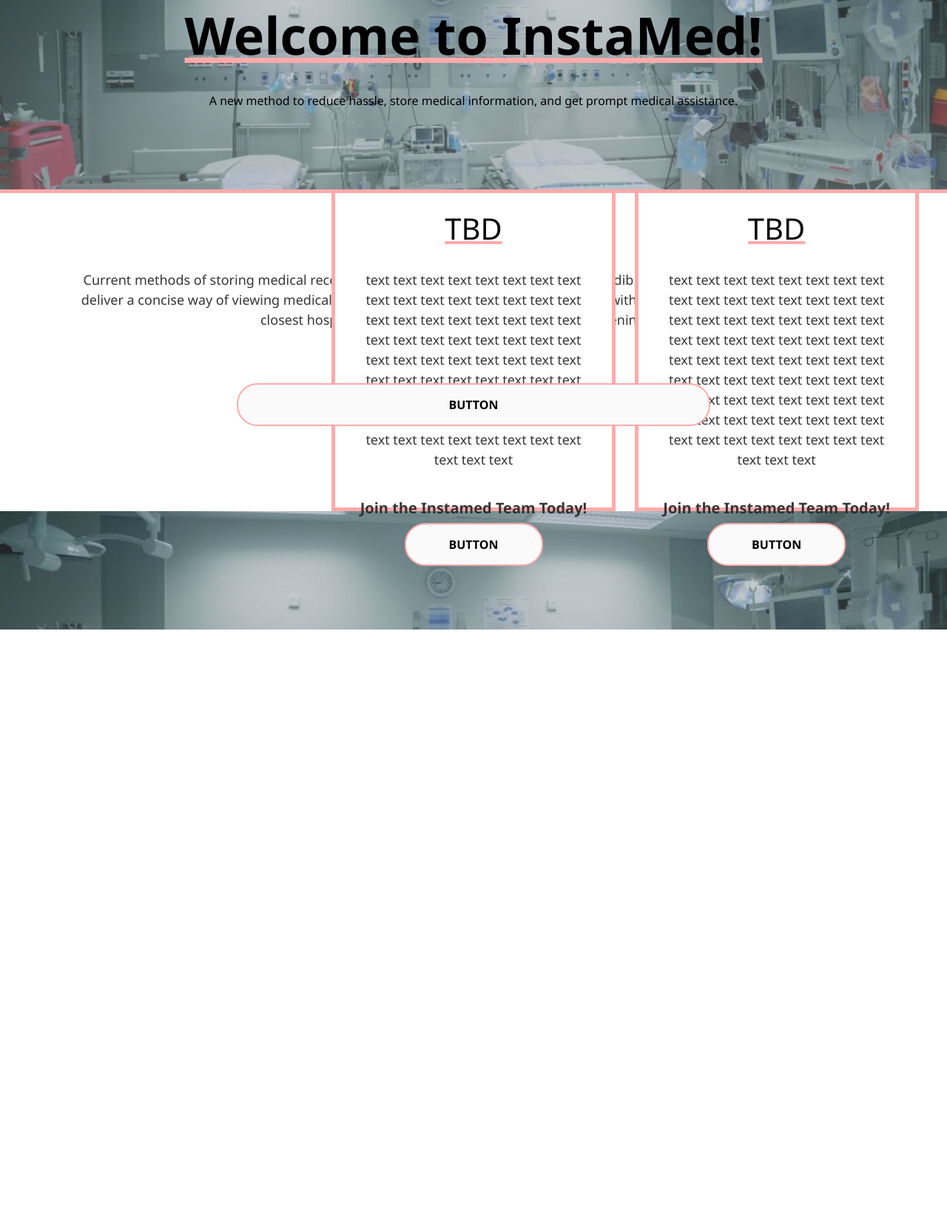
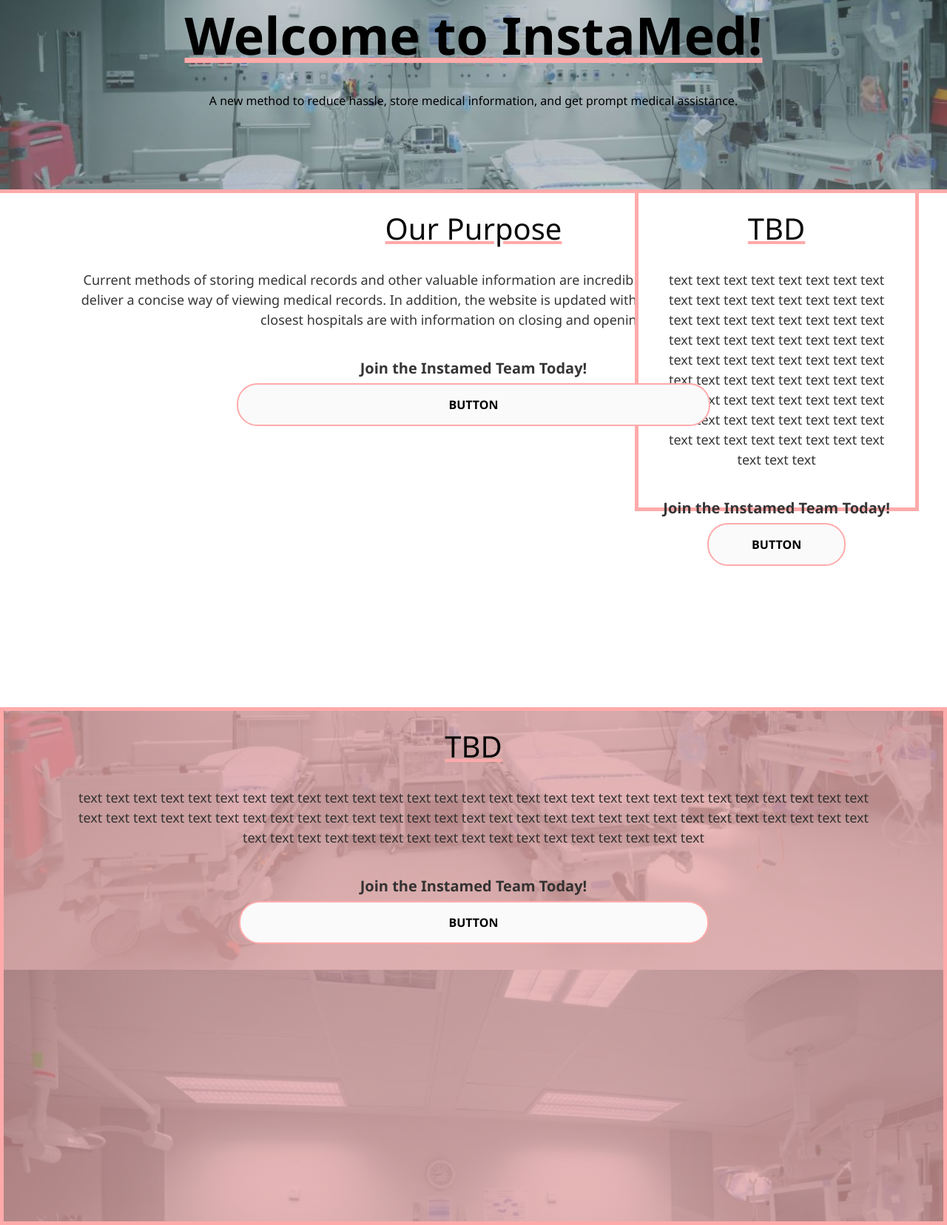
Before and after one commit to tparmar/montyhacks_project, a Flask app: page / in a window 1280 px wide. Shown: the part 289-1945 px from the top of the page at 74% size. Before the commit the page ends 1140 px from the top, so only its background shows below. Run offline with Flask 2, Linux system fonts and the light colour scheme; some libraries are stand-ins or nearby versions.

Commit message:
commit on main

```diff
--- a/static/styles.css
+++ b/static/styles.css
@@ -127,7 +127,7 @@
     margin: 0px;
     width: 100%;
     margin-right: 60%;
-    height: 435px;
+    height: 700px;
     background: #ffffff;
     color: black;
     left: 0%;
@@ -171,11 +171,10 @@
     overflow-wrap:initial;
 }
 .htextbox2{
-    float: right;
-    width: 30%;
-    margin-left: 35%;
-    height: 435px;
-    background: #ffffff;
+    margin-top: 700px;
+    width: 100%;
+    height: 700px;
+    background: #ffaaaa98;
     color: black;
     left: 0%;
     box-sizing: border-box;
```
